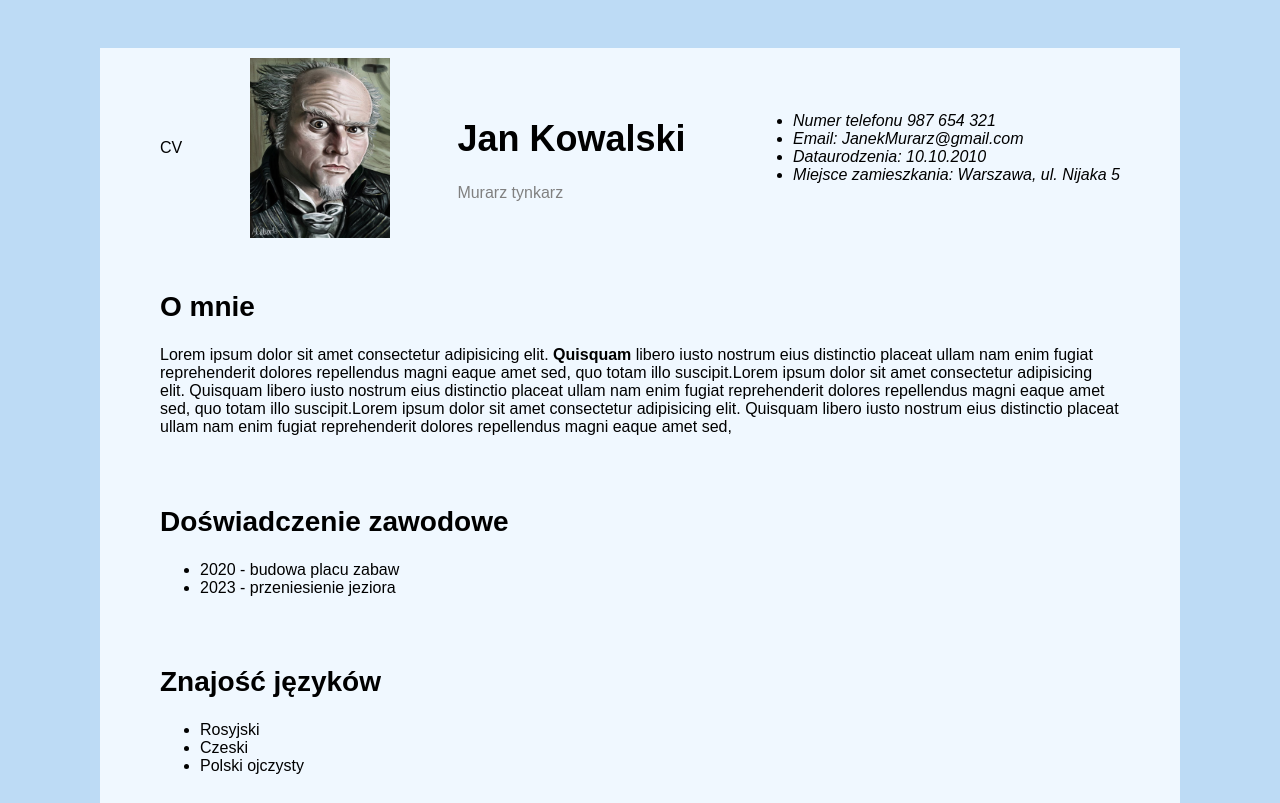
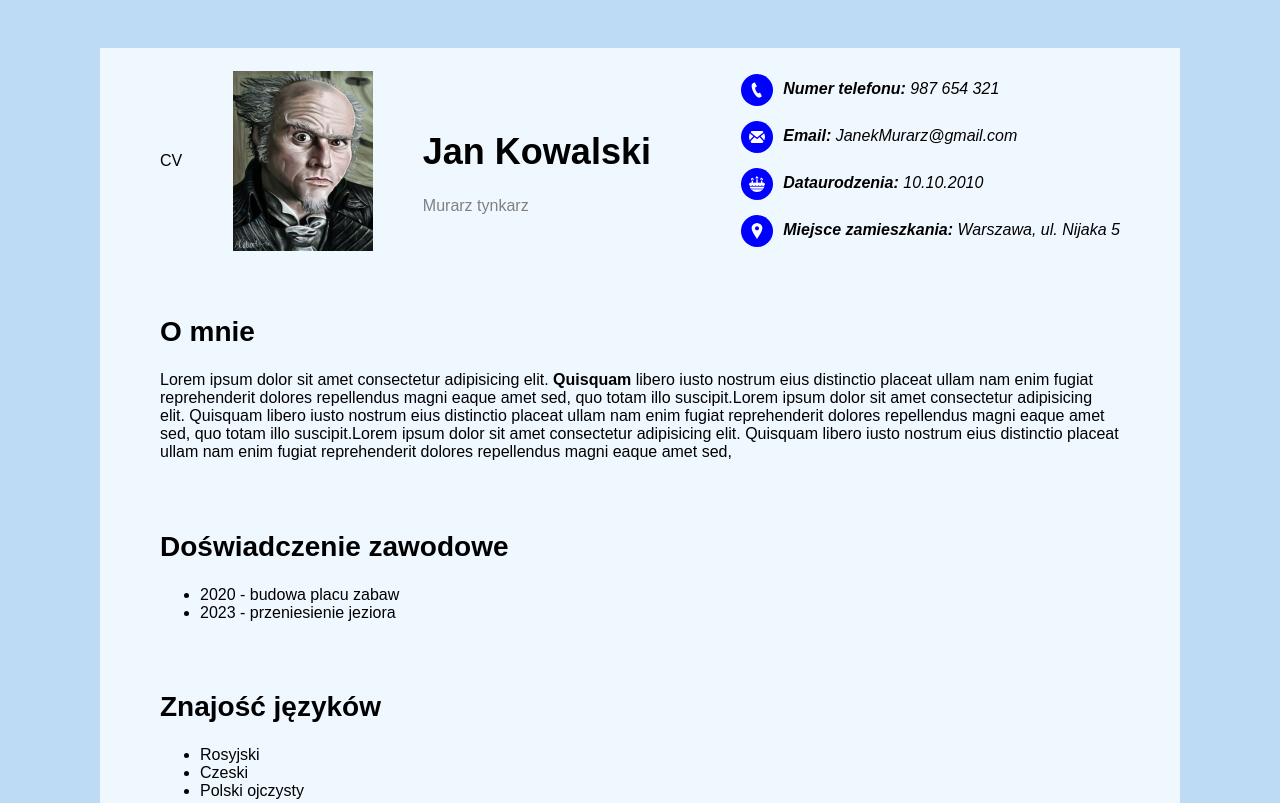
Before and after one commit to Scholfernus/CSS-HTML, a plain HTML site: page CV/index.html in a window 1280 px wide. Shown: the top 803 px of the page. Drawn offline with Linux system fonts and the light colour scheme.

Commit message:
Images
Dodałem zdjęcia do danych osobowych

```diff
--- a/CV/index.html
+++ b/CV/index.html
@@ -18,10 +18,10 @@
     </div>
     <address>
         <ul>
-            <li>Numer telefonu 987 654 321</li>
-            <li>Email: JanekMurarz@gmail.com</li>
-            <li>Dataurodzenia: 10.10.2010</li>
-            <li>Miejsce zamieszkania: Warszawa, ul. Nijaka 5</li>
+            <li><img src="Images/phone.png"><b>Numer telefonu:</b> 987 654 321</li>
+            <li><img src="Images/mail.png"><b>Email:</b> JanekMurarz@gmail.com</li>
+            <li><img src="Images/birthday-cake.png"><b>Dataurodzenia:</b> 10.10.2010</li>
+            <li><img src="Images/pin.png"><b>Miejsce zamieszkania:</b> Warszawa, ul. Nijaka 5</li>
         </ul>
     </address>
 </header>
--- a/CV/style.css
+++ b/CV/style.css
@@ -27,3 +27,21 @@ header {
     align-items: center;
     justify-content: space-between;
 }
+
+header ul {
+    list-style: none;
+}
+
+header li {
+    margin-bottom: 15px;
+}
+
+header address img {
+    width: 16px;
+    height: 16px;
+    background-color: blue;
+    margin-right: 10px;
+    padding: 8px;
+    vertical-align: middle;
+    border-radius: 50%;
+}
```
Also changed, not shown: CV/Images/birthday-cake.png (added), CV/Images/mail.png (added), CV/Images/phone.png (added), CV/Images/pin.png (added).
